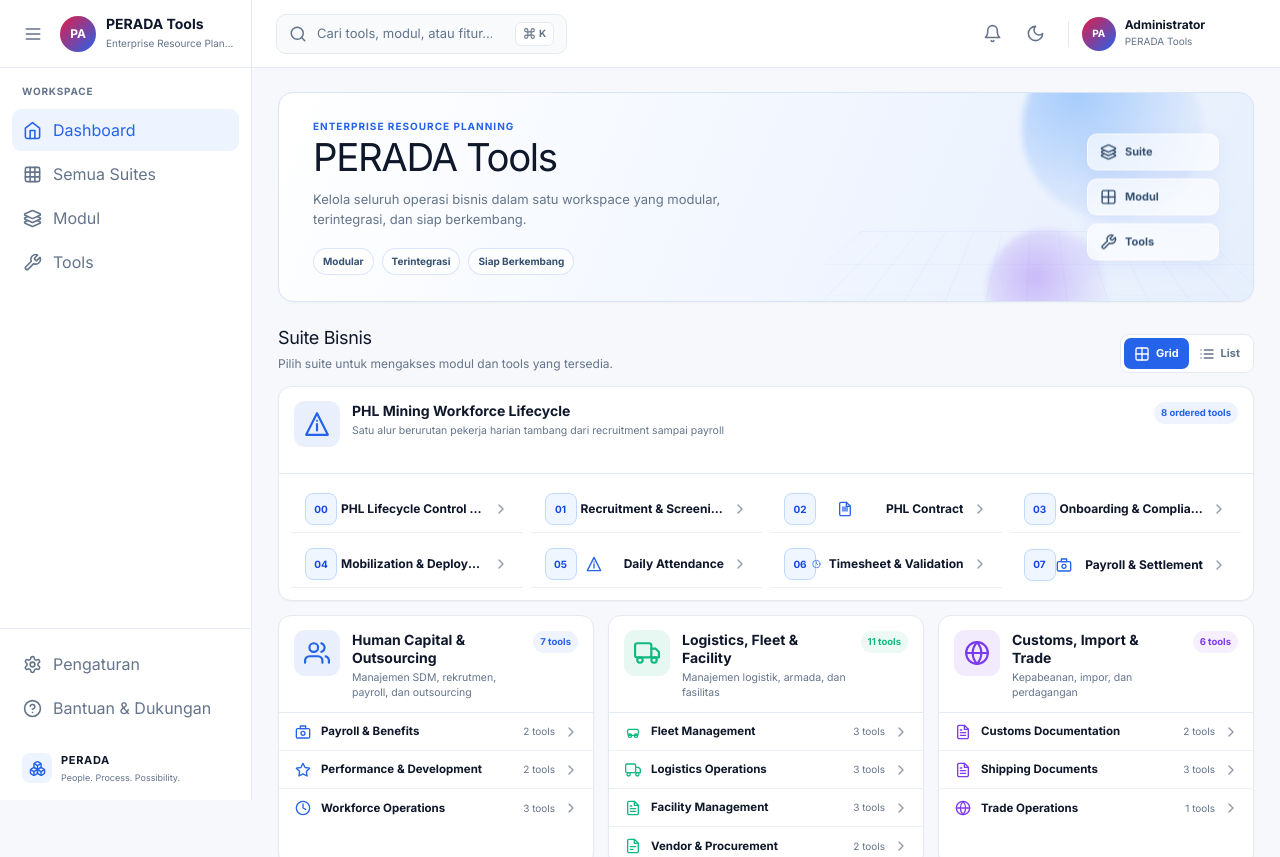
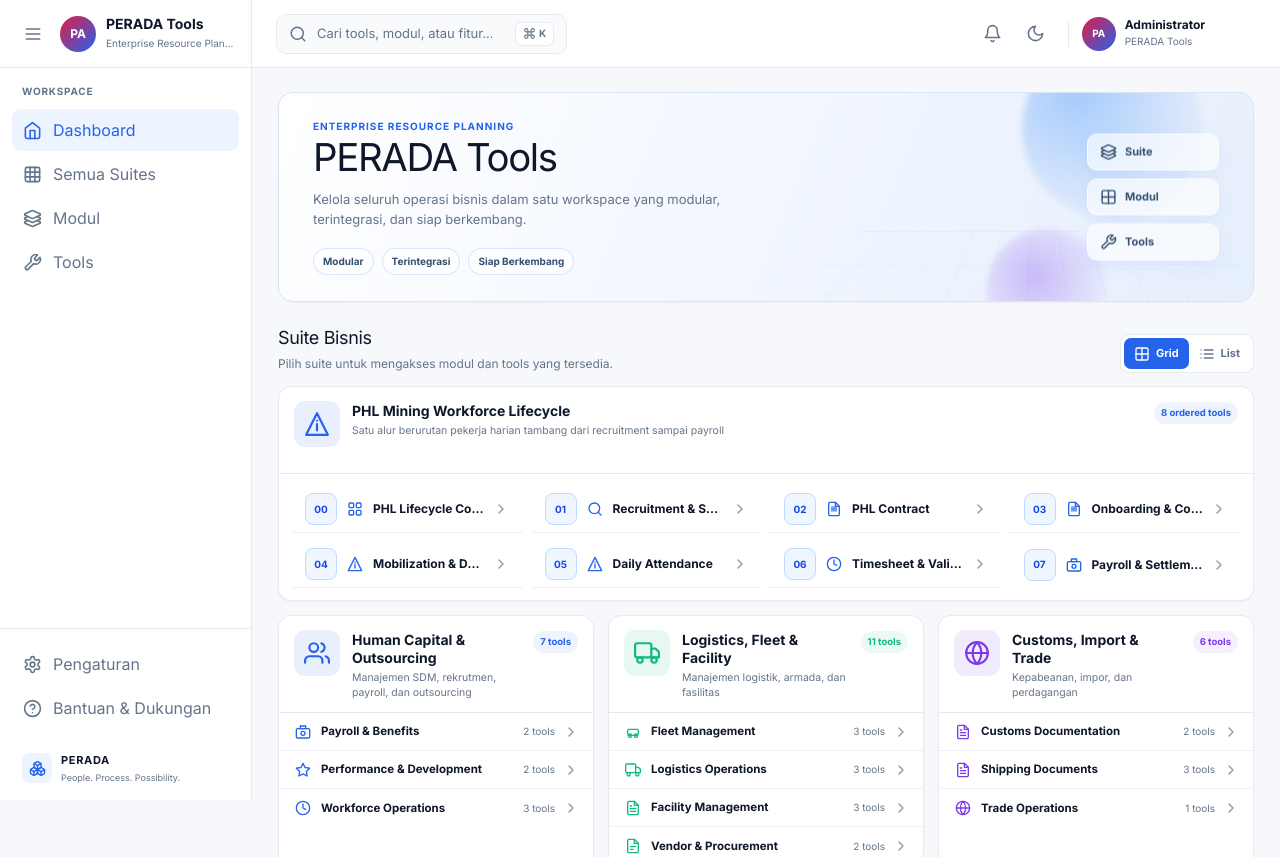
Before and after one commit to ImHeroesKiller/nota-gen, a React (Vite) app: page / in a window 1280 px wide. Shown: the top 857 px of the page. Built offline with nearby package versions, Linux system fonts and the light colour scheme.

Commit message:
Load lifecycle suite layout styles

```diff
--- a/src/index.css
+++ b/src/index.css
@@ -1,6 +1,7 @@
 @import "tailwindcss";
 @import './styles/perada-erp.css';
 @import './styles/document-template.css';
+@import './styles/lifecycle-suite.css';
 
 :root {
   font-family: 'Inter', -apple-system, BlinkMacSystemFont, 'Segoe UI', sans-serif;
```
